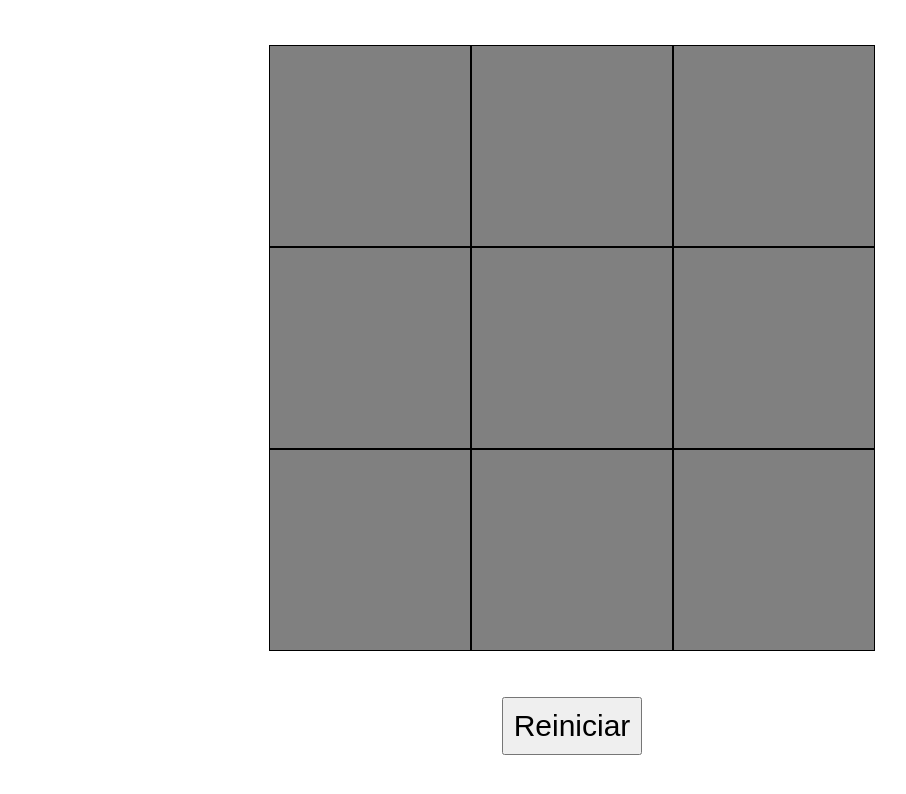
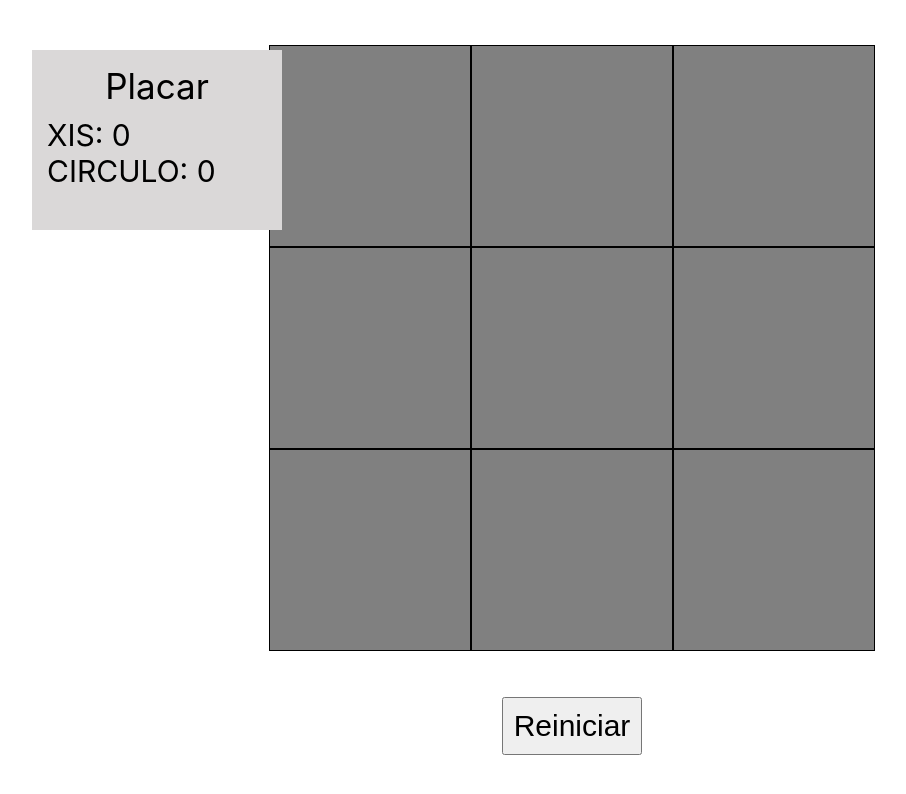
Before and after one commit to lucas4325/Jogo-da-velha, a React (Create React App) app: page / in a window 1280 px wide. Shown: the top 794 px of the page, without its empty margins (68-974 px from the left). Built offline with nearby package versions, Linux system fonts and the light colour scheme.

Commit message:
adiciona placar

```diff
--- a/src/App.css
+++ b/src/App.css
@@ -1,4 +1,10 @@
 .App {
+  width: 100%;
+  height: 100%;
+
+}
+
+#alinhar{
   width: 100%;
   height: 100%;
   display: flex;
@@ -62,3 +68,21 @@ button {
 .barraX2 {
   transform: rotate(-45deg);
 }
+
+#placar {
+  width: 220px;
+  height: 150px;
+  background-color: rgb(218, 216, 216);
+  position: absolute;
+  padding: 15px;
+  margin-top: 50px;
+  margin-left: 100px;
+  font-size: 35px;
+  text-align: center;
+}
+
+#placar div {
+  margin-top: 10px;
+  text-align: left;
+  font-size: 30px;
+}
--- a/src/App.tsx
+++ b/src/App.tsx
@@ -9,6 +9,7 @@ function App() {
   const [ lista, setLista ] = useState<Array<Array<number>>>([[0,0,0],[0,0,0],[0,0,0]])
   const [ jogada, setJogada ] = useState(true)
   const [ bloquear, setBloquear] = useState(false)
+  const [ placar, setPlacar ] = useState({xis:0, circulo: 0})
   const reset = [[0,0,0],[0,0,0],[0,0,0]]
 
   const vencedor = ()=>{
@@ -17,6 +18,7 @@ function App() {
     if (ganhador !== '') {
       console.log(`O vencedo é ${ganhador}`);
       Swal.fire(`O vencedo é ${ganhador}`)
+
       setBloquear(true)
     }
   }
@@ -42,6 +44,15 @@ function App() {
 
   return (
     <div className="App">
+      <div id='placar'>
+        Placar
+        <div>
+          XIS: {placar.xis}<br />
+          CIRCULO: {placar.circulo}
+        </div>
+      </div>
+
+      <div id='alinhar'>
         <div id='principal'>
           {
             lista.map((e,i):any=>{
@@ -53,6 +64,7 @@ function App() {
         </div>
         <button onClick={resetar}>Reiniciar</button>
       </div>
+    </div>
   );
 }
 
```
Lines whose indentation alone changed are shown as unchanged.
